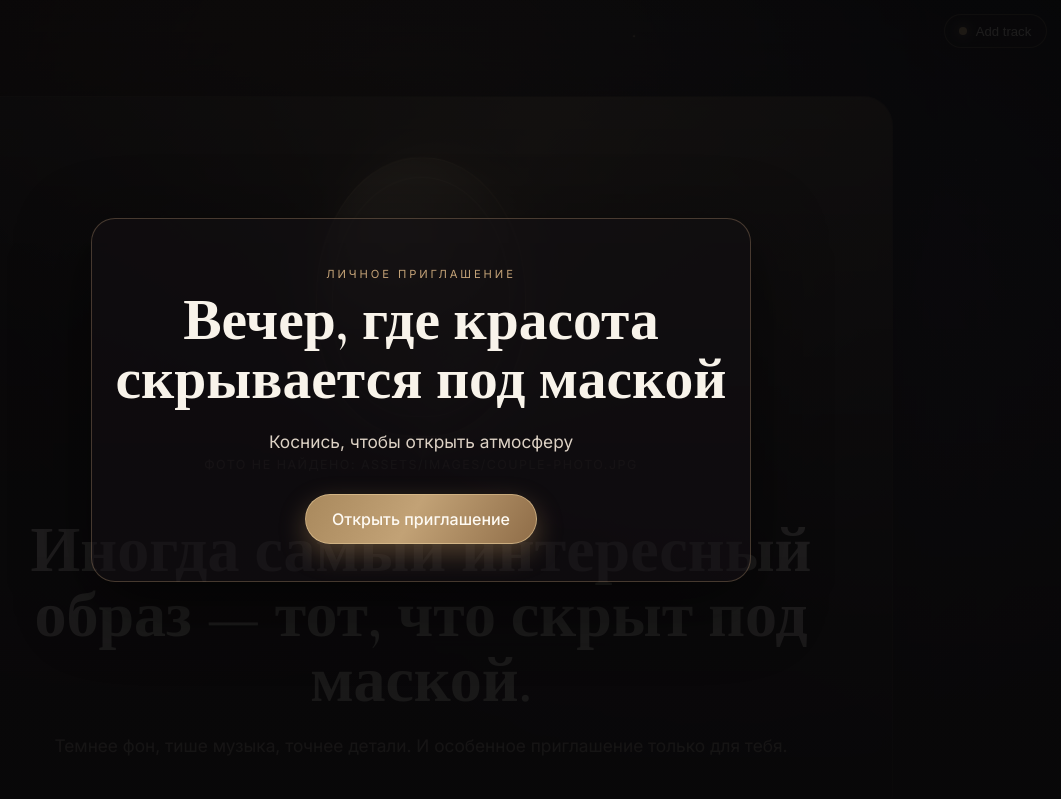
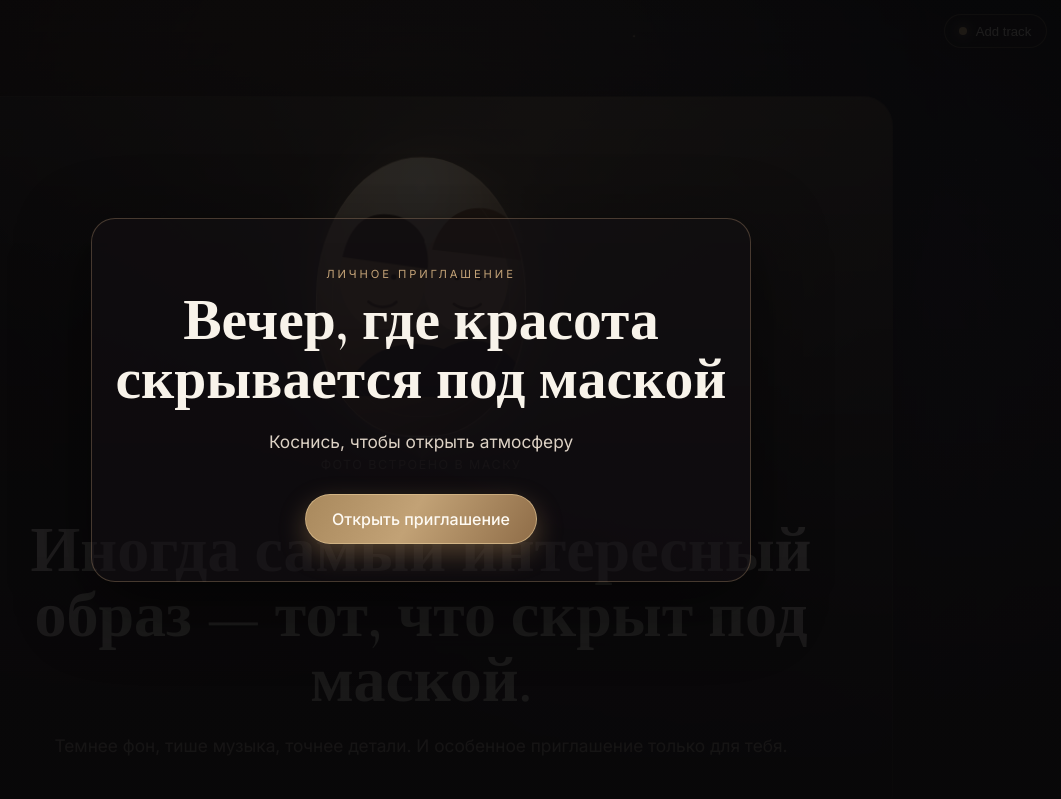
Before and after one commit to CAYENS/sof, a plain HTML site: page index.html in a window 1280 px wide. Shown: the top 799 px of the page, without its empty margins (219-1280 px from the left). Drawn offline with nearby package versions, Linux system fonts and the light colour scheme.

Commit message:
Bundle default mask image so photo always appears

```diff
--- a/index.html
+++ b/index.html
@@ -38,7 +38,7 @@
         <div class="hero-light"></div>
         <div class="mask-wrap">
           <div id="maskOrb" class="mask-orb has-photo" aria-label="Фото в маске" role="img"></div>
-          <div class="orb-hint" id="orbHint">Фото загружается…</div>
+          <div class="orb-hint" id="orbHint">Фото встроено в маску</div>
         </div>
         <p class="eyebrow" id="eyebrowText"></p>
         <h2 class="hero-title" id="heroTitle"></h2>
--- a/script.js
+++ b/script.js
@@ -7,7 +7,7 @@ const invitationConfig = {
     venue: 'Москва, Музей русского импрессионизма',
     telegramUsername: '@VIK_1s',
     telegramMessage: 'Да, я на всё готова!',
-    defaultMaskPhoto: './assets/images/couple-photo.jpg',
+    defaultMaskPhoto: './assets/images/couple-photo.svg',
     musicPath: '',
   },
   copyVariants: {
@@ -105,22 +105,9 @@ function buildTelegramLink() {
 
 function applyMaskPhoto() {
   const imagePath = invitationConfig.profile.defaultMaskPhoto;
-  if (!imagePath) {
-    refs.orbHint.textContent = 'Добавьте фото в assets/images/couple-photo.jpg';
-    return;
-  }
-
-  const probe = new Image();
-  probe.onload = () => {
-    refs.maskOrb.style.setProperty('--mask-image', `url('${imagePath}')`);
-    refs.maskOrb.classList.add('has-photo');
-    refs.orbHint.textContent = 'Ваше фото в маске';
-  };
-  probe.onerror = () => {
-    refs.maskOrb.classList.remove('has-photo');
-    refs.orbHint.textContent = 'Фото не найдено: assets/images/couple-photo.jpg';
-  };
-  probe.src = imagePath;
+  refs.maskOrb.style.setProperty('--mask-image', `url('${imagePath}')`);
+  refs.maskOrb.classList.add('has-photo');
+  refs.orbHint.textContent = 'Фото встроено в маску';
 }
 
 function applyTextContent() {
```
Also changed, not shown: assets/images/couple-photo.svg (added), 2 other files.
